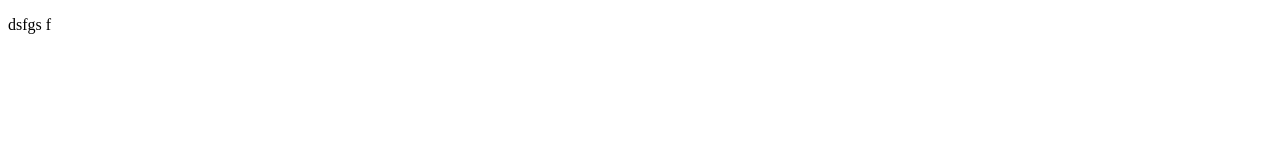
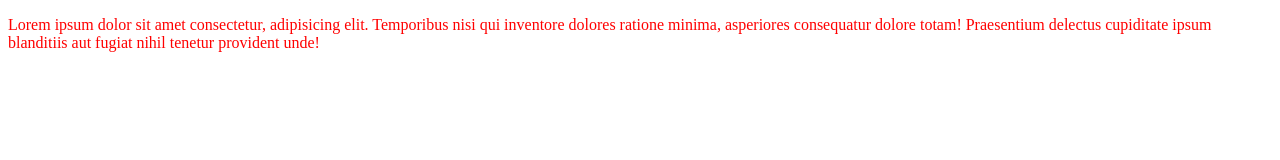
Before and after one commit to Ashish99950/githubtut, a plain HTML site: page index.html in a window 1280 px wide. Drawn offline with Linux system fonts and the light colour scheme.

Commit message:
adding message

```diff
--- a/index.html
+++ b/index.html
@@ -5,8 +5,9 @@
     <meta http-equiv="X-UA-Compatible" content="IE=edge">
     <meta name="viewport" content="width=device-width, initial-scale=1.0">
     <title>Document</title>
+    <link rel="stylesheet" href="app.css">
 </head>
 <body>
-    <p>dsfgs f</p>
+    <p>Lorem ipsum dolor sit amet consectetur, adipisicing elit. Temporibus nisi qui inventore dolores ratione minima, asperiores consequatur dolore totam! Praesentium delectus cupiditate ipsum blanditiis aut fugiat nihil tenetur provident unde!</p>
 </body>
 </html>
```
